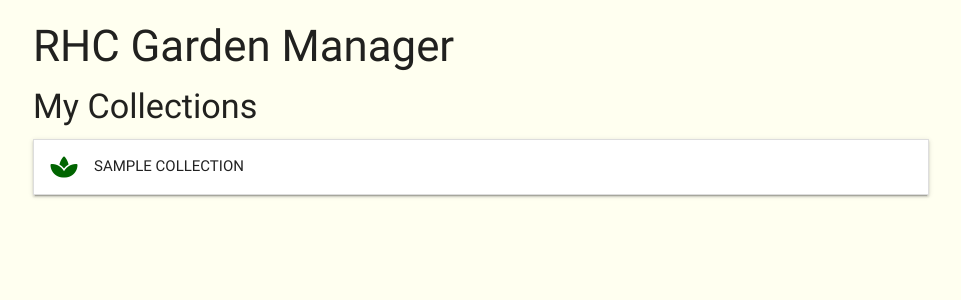
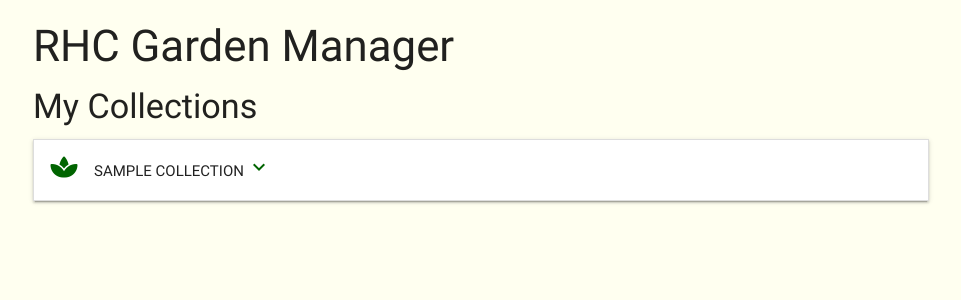
Before and after one commit to Readri205/MS3_Plant_Manager, a Flask app: page /get_collections in a window 1280 px wide. Shown: the top 300 px of the page, without its empty margins (159-1120 px from the left). Run offline with Flask 2, Linux system fonts and the light colour scheme; a database or web service that is not in the repository returns one stand-in record (values such as "Sample title"); some libraries are stand-ins or nearby versions.

Commit message:
Amend collections.html for drop down to show details and edit buttons

```diff
--- a/templates/collections.html
+++ b/templates/collections.html
@@ -5,8 +5,13 @@
 <ul class="collapsible" data-collapsible="accordion">
     {% for collection in collections %}
     <li>
-        <div class="collapsible-header cap-text"><i class="fas fa-spa"></i>
-        {{collection.collection_name}}
+        <div class="collapsible-header cap-text">
+        <div class="col s9">
+        <i class="fas fa-spa"></i>{{collection.collection_name}}
+        </div>
+        <div class="col s3">
+            <i class="material-icons">expand_more</i>
+        </div>
         </div>
         <div class="collapsible-body">
         <span><strong>Description: </strong></span><span> {{collection.description}}</span> <br>
```
Also changed, not shown: README.md.
